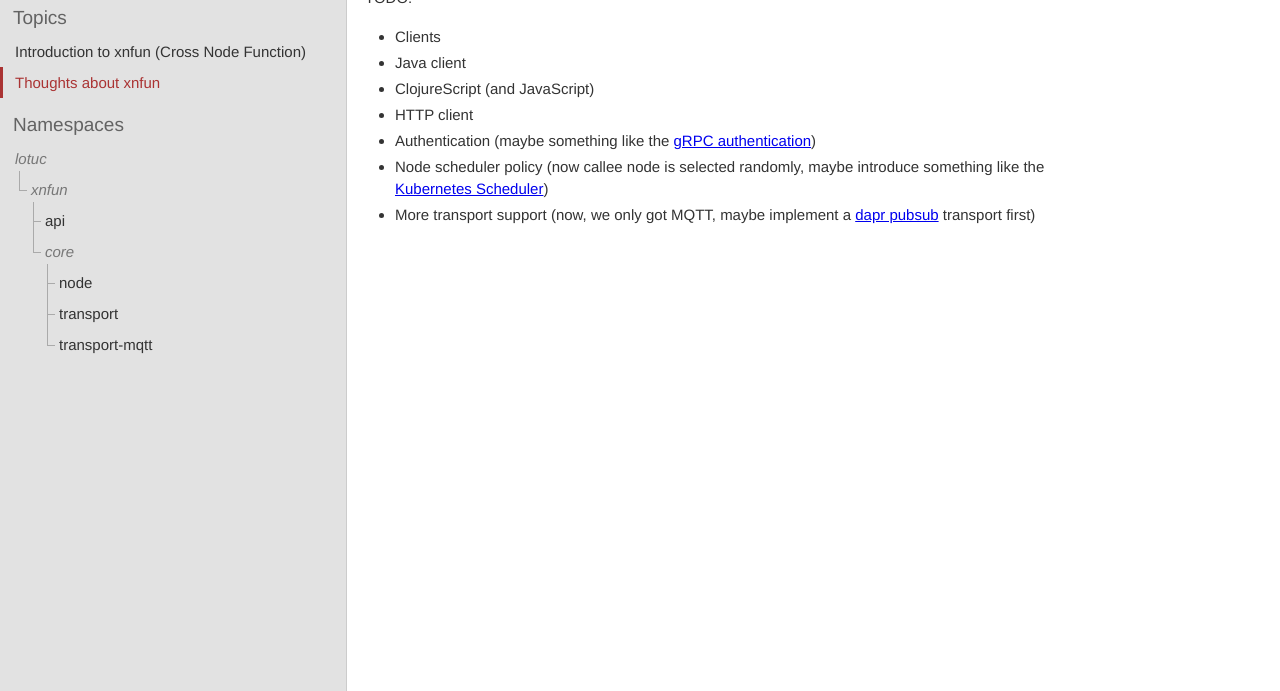
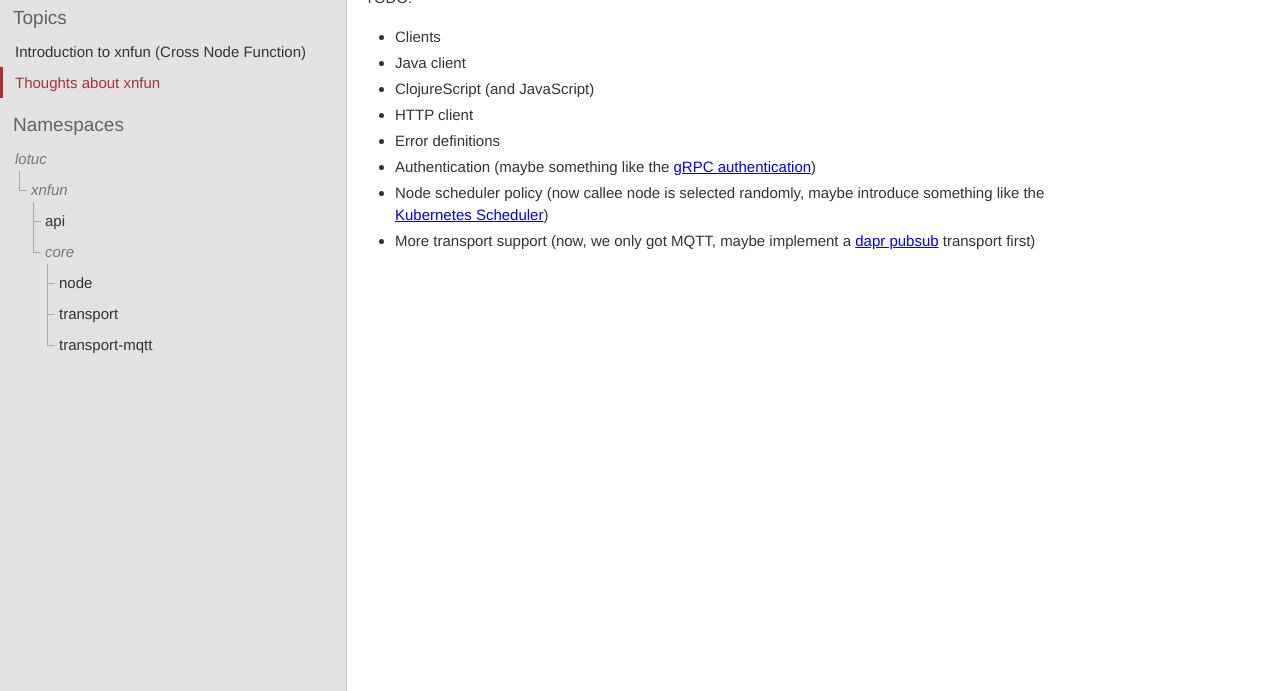
Before and after one commit to lotuc/xnfun, a plain HTML site: page thoughts.html in a window 1280 px wide. Shown: the part 109-800 px from the top of the page. Drawn offline with Linux system fonts and the light colour scheme.

Commit message:
chore: thoughts

```diff
--- a/thoughts.html
+++ b/thoughts.html
@@ -14,6 +14,7 @@
 <li>Java client</li>
 <li>ClojureScript (and JavaScript)</li>
 <li>HTTP client</li>
+<li>Error definitions</li>
 <li>Authentication (maybe something like the <a href="https://grpc.io/docs/guides/auth/">gRPC authentication</a>)</li>
 <li>Node scheduler policy (now callee node is selected randomly, maybe introduce something like the <a href="https://kubernetes.io/docs/concepts/scheduling-eviction/kube-scheduler/">Kubernetes Scheduler</a>)</li>
 <li>More transport support (now, we only got MQTT, maybe implement a <a href="https://docs.dapr.io/developing-applications/building-blocks/pubsub/pubsub-overview/">dapr pubsub</a> transport first)</li>
```
